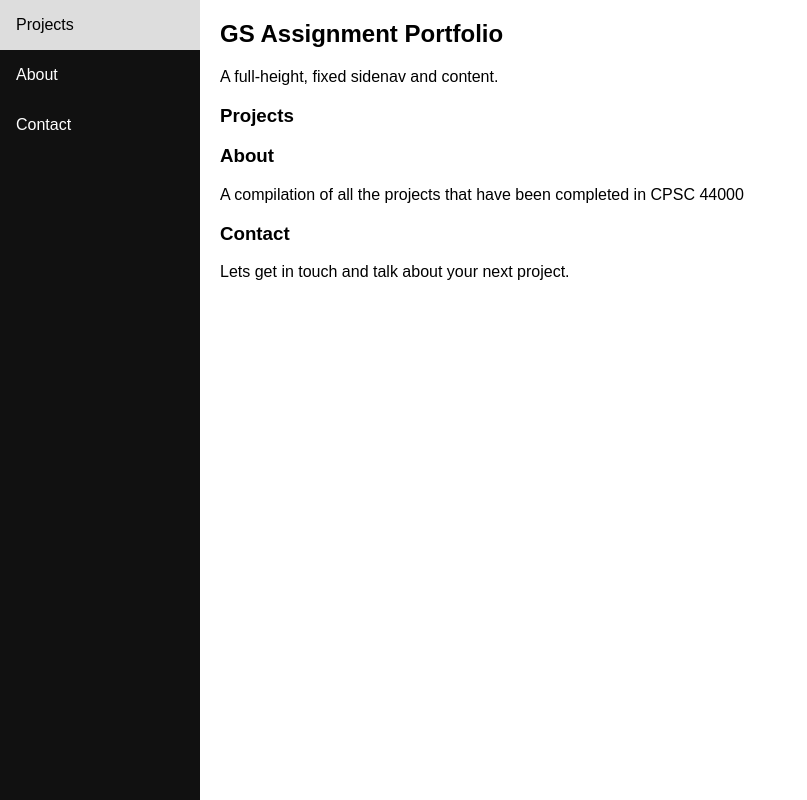
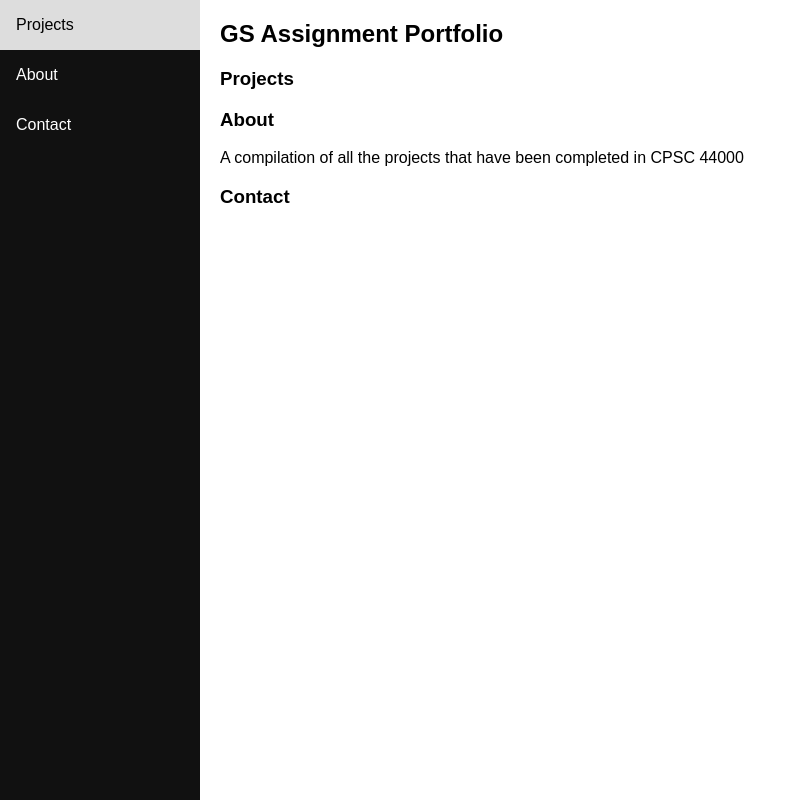
Before and after one commit to GroverSoans/AssignmentPortfolio, a website: page client/index.html in a window 1280 px wide. Shown: the whole page, without its empty margins (0-807 px from the left). Drawn offline with Linux system fonts and the light colour scheme.

Commit message:
empty commit

```diff
--- a/client/index.html
+++ b/client/index.html
@@ -16,7 +16,7 @@
 
 <div class="content">
   <h2><b>GS</b> Assignment Portfolio </h2>
-  <p>A full-height, fixed sidenav and content.</p>
+  <p></p>
 </div>
 
 <!-- Project Section -->
@@ -33,7 +33,7 @@
 <!-- Contact Section -->
 <div class="content">
 	<h3>Contact</h3>
-    <p>Lets get in touch and talk about your next project.</p>
+    <p></p>
 </div>
 
 
```
